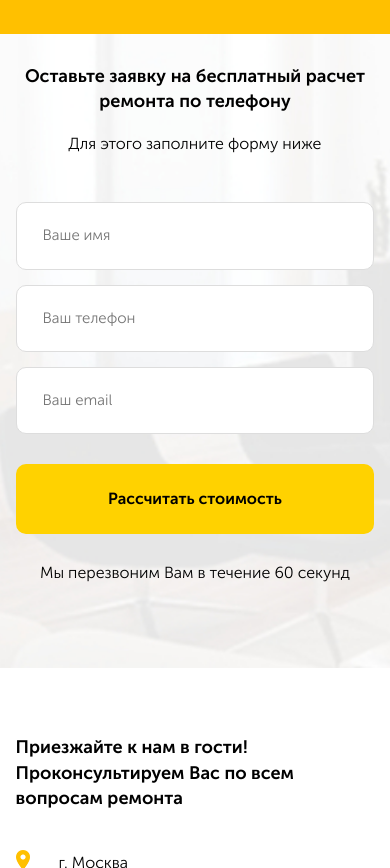
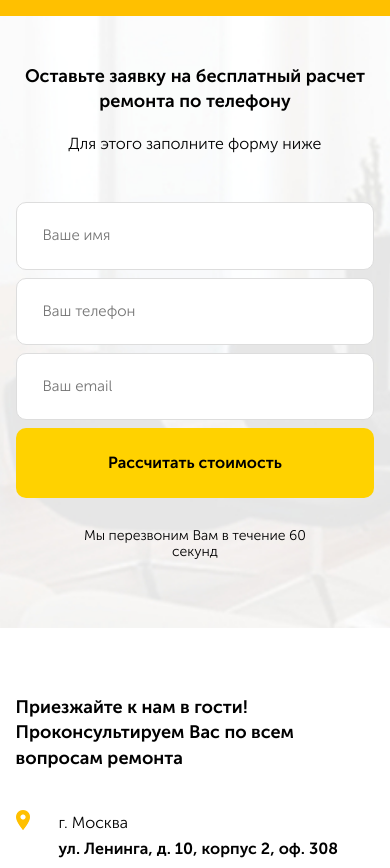
Before and after one commit to gitkiselev/repair, a plain HTML site: page src/index.html in a window 390 px wide. Shown: the part 4803-5671 px from the top of the page. Drawn offline with nearby package versions, Linux system fonts and the light colour scheme; files that its build step writes are made by us from their sources.

Commit message:
some fix

```diff
--- a/src/sass/blocks/_brif.sass
+++ b/src/sass/blocks/_brif.sass
@@ -111,6 +111,11 @@
         background-position: top center, center bottom
         background-size: 100% 44.5%, cover
         background-repeat: repeat-x, no-repeat
+        padding-bottom: 34px
+        &__input
+            margin-bottom: 8px
+        &__button
+            margin-top: 0
         &__interview
         &-block
             flex-direction: column
@@ -125,7 +130,10 @@
             line-height: 25px
             margin-bottom: 21px
         &__subtitle
-            margin-bottom: 33px
+            margin-bottom: 34px
+        &__description
+            font-size: 14px
+            padding: 0 67px
     .interview
         &__title
             font-size: 18px
```
Also changed, not shown: src/css/style.css, 1 other file.
